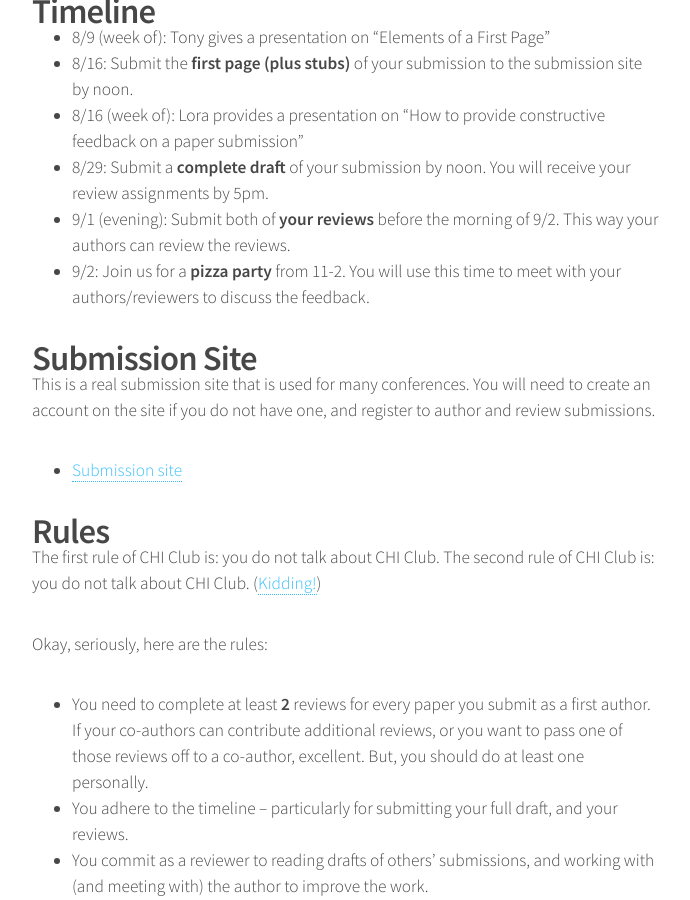
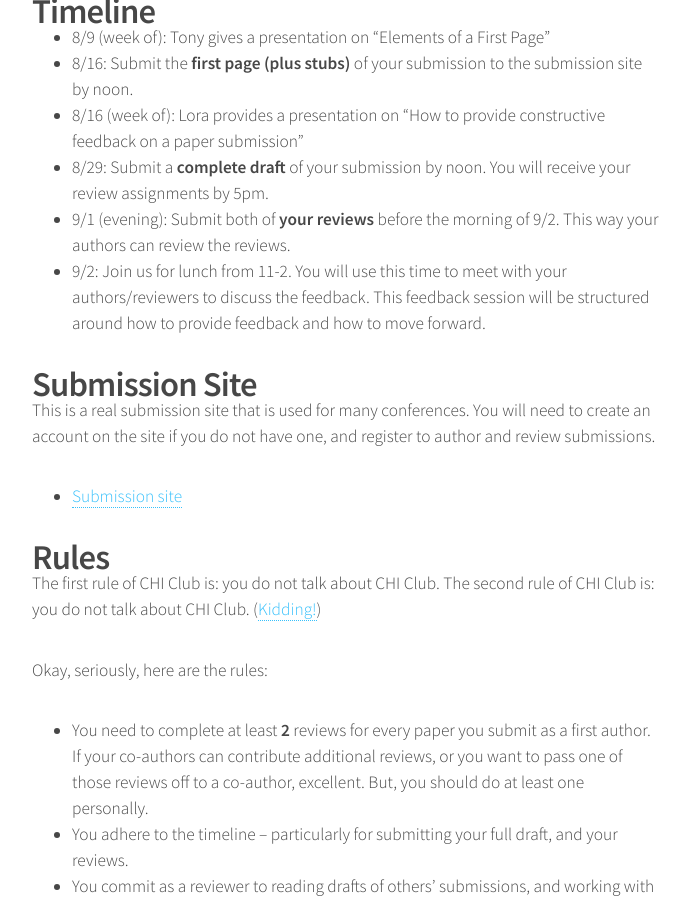
Before and after one commit to hcitang/ricelab, a Jekyll site: the page built from internal/_posts/2016-07-19-ilabchiclub2016.md, in a window 1280 px wide and 900 px high, scrolled down 1179 px. Shown: the whole window, without its empty margins (293-983 px from the left). Built offline with Jekyll 4.4.1, drawn with Linux system fonts in a browser that asks for light colours.

Commit message:
FIX: 2016-ilab-chi-club: not doing a pizza party

```diff
--- a/internal/_posts/2016-07-19-ilabchiclub2016.md
+++ b/internal/_posts/2016-07-19-ilabchiclub2016.md
@@ -23,7 +23,7 @@ We have an aggressive timeline to help you get on track. But, this is not intend
 * 8/16 (week of): Lora provides a presentation on "How to provide constructive feedback on a paper submission"
 * 8/29: Submit a **complete draft** of your submission by noon. You will receive your review assignments by 5pm.
 * 9/1 (evening): Submit both of **your reviews** before the morning of 9/2. This way your authors can review the reviews.
-* 9/2: Join us for a **pizza party** from 11-2. You will use this time to meet with your authors/reviewers to discuss the feedback.
+* 9/2: Join us for lunch from 11-2. You will use this time to meet with your authors/reviewers to discuss the feedback. This feedback session will be structured around how to provide feedback and how to move forward.
 
 # Submission Site
 
```
